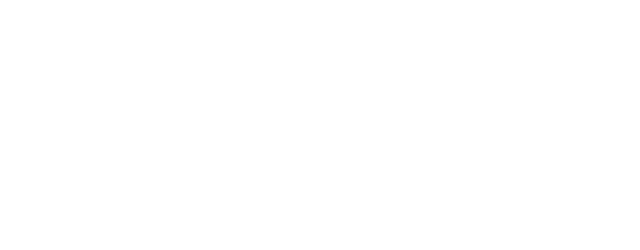
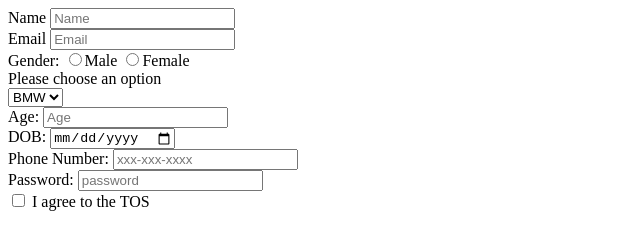
Before and after one commit to acciojob/signup-form-car-rohith3033, a website: page main.html in a window 1280 px wide. Shown: the whole page, without its empty margins (0-640 px from the left). Drawn offline with Linux system fonts and the light colour scheme.

Commit message:
created a submission

```diff
--- a/main.html
+++ b/main.html
@@ -8,6 +8,52 @@
 
 <body>
 	<!-- the entire body must be written by student -->
+	<form method="post">
+		<label for="name">Name</label>
+		<input type="text" id="name"  placeholder="Name" required>
+		<br>
+		<label for="email">Email</label>
+		<input type="email" id="email" placeholder="Email">
+		<br>
+		<label for="gender">Gender: </label>
+		<input type="radio" id="gender_m" name="gender" required>Male
+		<input type="radio" id="gender_f" name="gender" required>Female
+		<br>
+
+		<label for="cars">Please choose an option</label>
+		<br>
+		<select name="cars" id="cars" placeholder="Please choose an option" required>
+			<option value="BMW">BMW</option>
+			<option value="Audi">Audi</option>
+			<option value="Benz">Benz</option>
+			<option value="Alto">Alto</option>
+
+		</select>
+		<br>
+
+		<label for="age">Age: </label>
+		<input type="number" id="age" placeholder="Age" required>
+
+		<br>
+		<label for="dob">DOB: </label>
+		<input type="date" id="dob" required>
+		<br>
+
+		<label for="tel">Phone Number: </label>
+		<input type="tel" id="tel" placeholder="xxx-xxx-xxxx" required>
+		<br>
+
+		<label for="password">Password: </label>
+		<input type="password" id="password" placeholder="password" required>
+		<br>
+
+		<label for="tos">
+			<input type="checkbox" id="tos" required> I agree to the TOS
+		</label>
+		<br>
+
+
+	</form>
     <script type="text/javascript" src="./script.js">
 </script>
 
```
